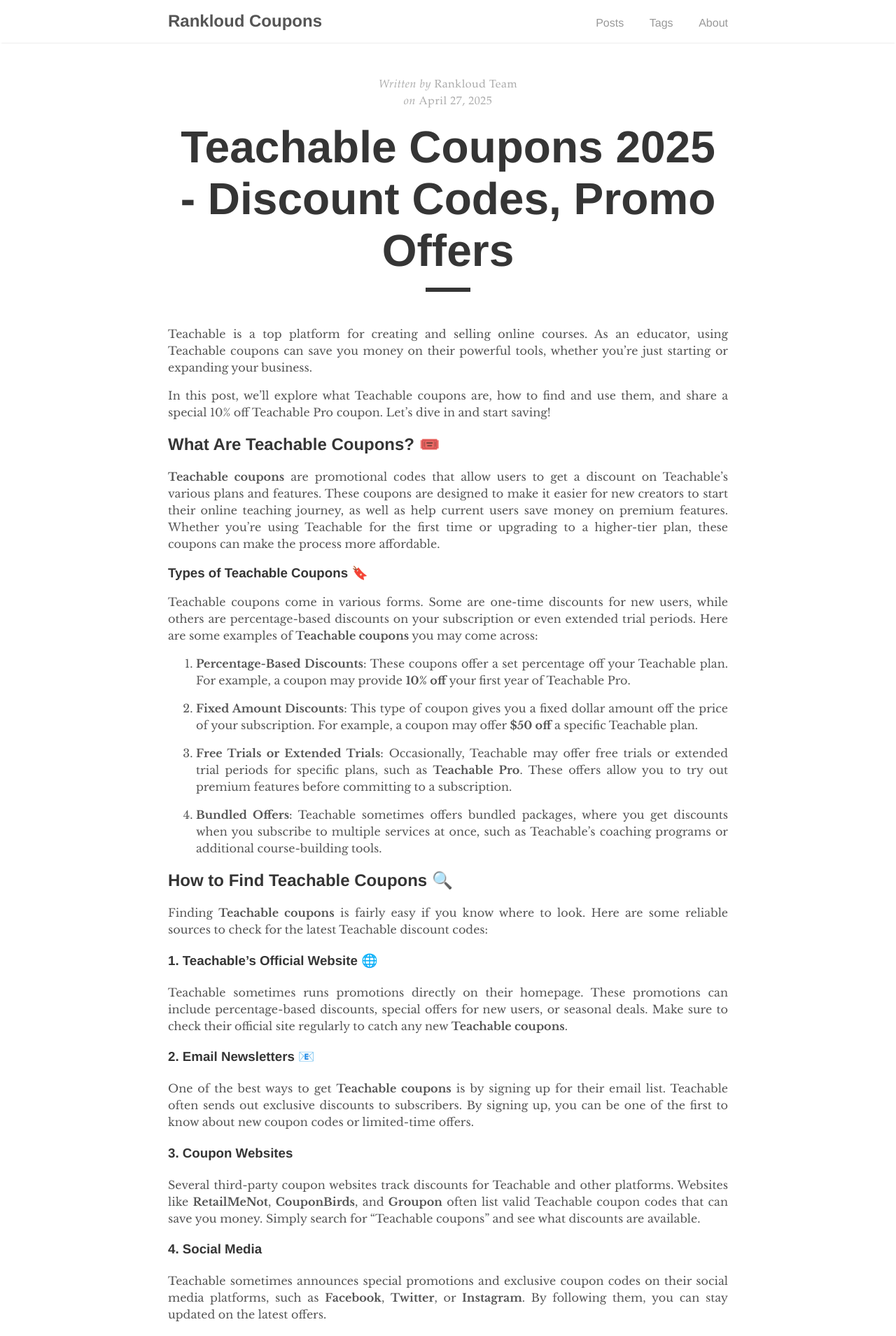
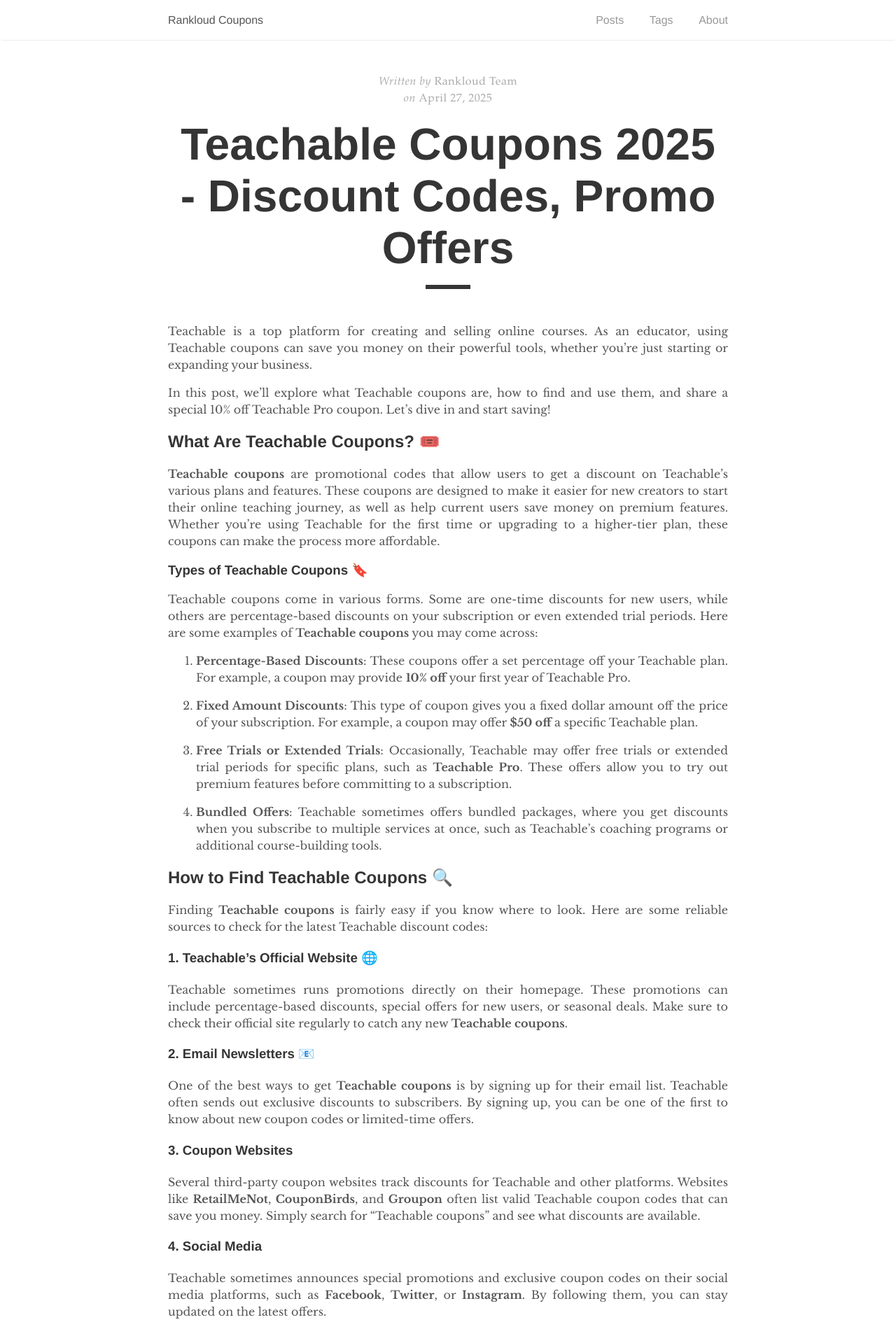
Before and after one commit to rankloud/ibcs, a Jekyll site: the page built from _posts/2025-04-27-teachable-coupon-codes.md, in a window 1280 px wide. Shown: the top 1909 px of the page at 70% size. Built offline with Jekyll 4.4.1, drawn with Linux system fonts in a browser that asks for light colours.

Commit message:
Update navigation.html

```diff
--- a/_includes/navigation.html
+++ b/_includes/navigation.html
@@ -1,7 +1,7 @@
 <nav class="nav">
   <div class="nav-container">
     <a href="{{ site.baseurl }}/">
-      <h2 class="nav-title">{{ site.title }}</h2>
+      <span class="nav-title">{{ site.title }}</span>
     </a>
     <ul>
       <li><a href="{{ site.baseurl }}/">Posts</a></li>
```
